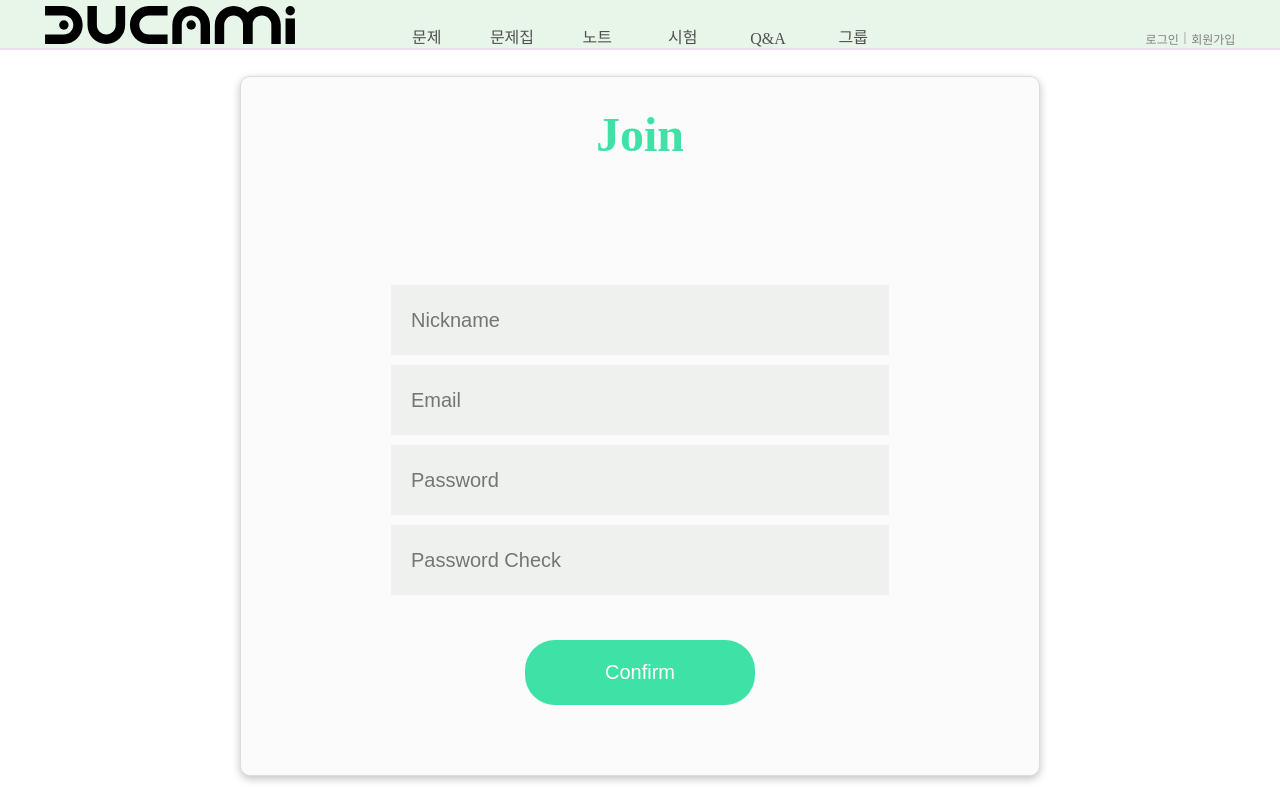
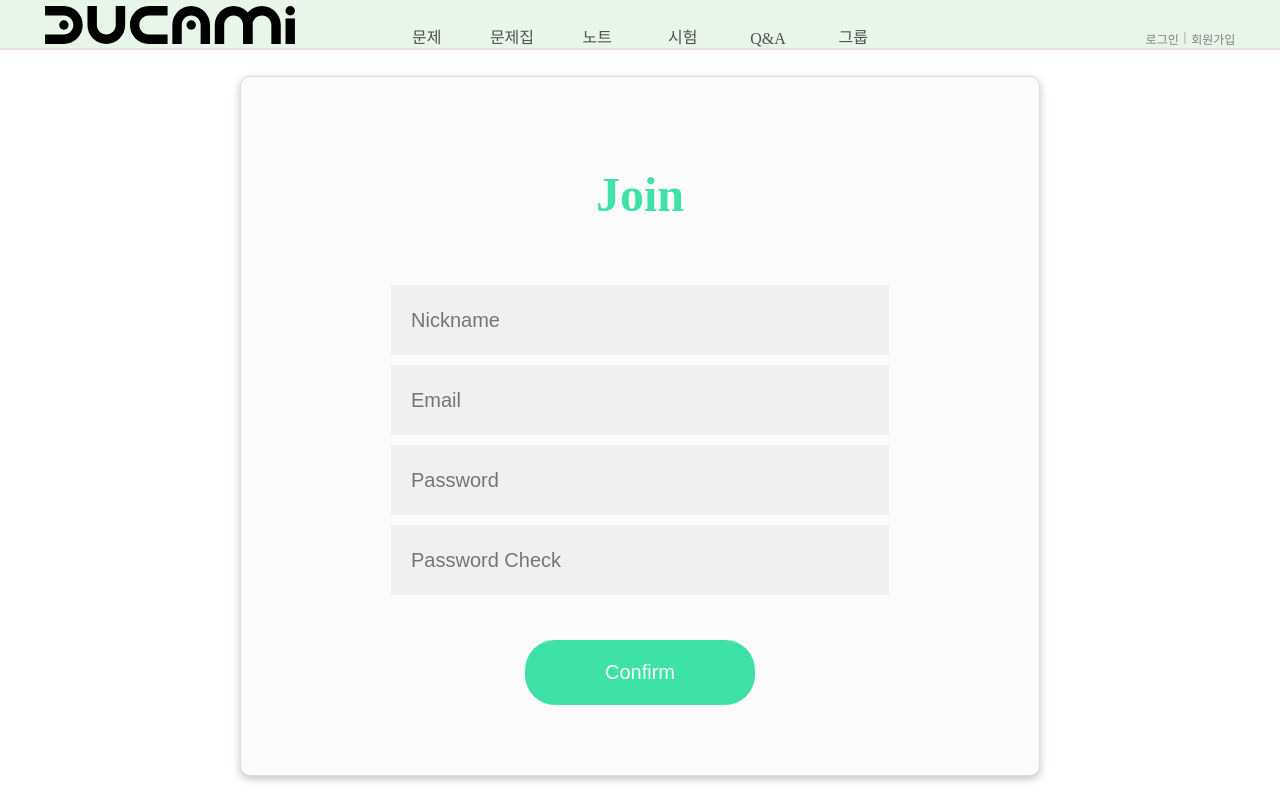
Before and after one commit to Project-DUCADEMY/ducademy-web, a React (Create React App) app: page /join in a window 1280 px wide. Built offline with nearby package versions, Linux system fonts and the light colour scheme; no server answers; a web font is replaced by a local one.

Commit message:
Update JoinPage.jsx

```diff
--- a/src/components/Authentication/JoinPage.jsx
+++ b/src/components/Authentication/JoinPage.jsx
@@ -22,7 +22,7 @@ const Container = styled.div`
 	border : 1px solid #dcdcdc;
 	box-shadow: rgba(0, 0, 0, 0.24) 0px 3px 8px;
 	padding: 70px 150px;
-	padding-top: 30px;
+	padding-top: 90px;
 	box-sizing: border-box;
 `
 const InputWrap = styled.div`
```
